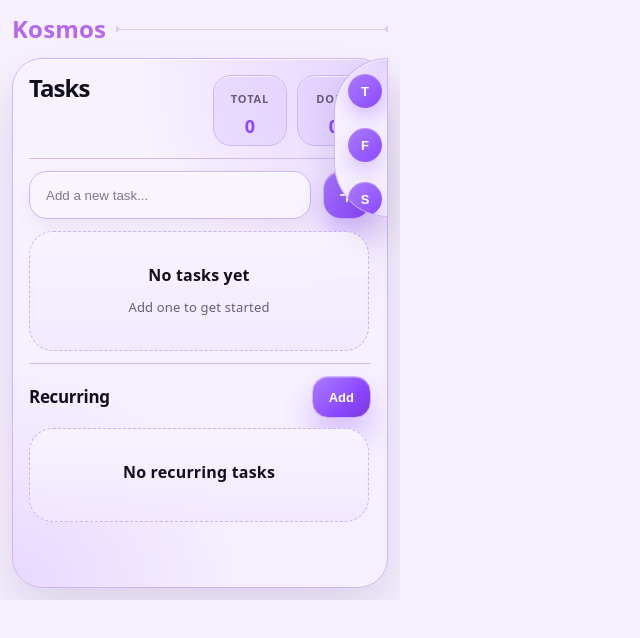
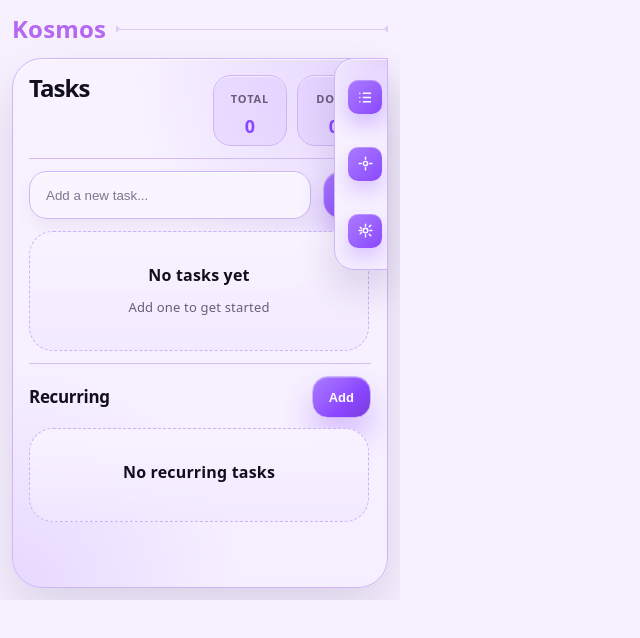
Before and after one commit to HisMonDon/Kosmos, a React (Vite) app: page / in a window 1280 px wide. Shown: the top 638 px of the page, without its empty margins (0-640 px from the left). Built offline with nearby package versions, Linux system fonts and the light colour scheme.

Commit message:
refactored sizebar

```diff
--- a/src/widgets/sidebar.css
+++ b/src/widgets/sidebar.css
@@ -11,11 +11,11 @@
 
 .sidebar-tube {
     width: 54px;
-    height: 30%;
+    height: 40%;
     min-height: 0;
     padding: 10px 8px;
     border: 1px solid color-mix(in srgb, var(--accent) 18%, var(--border));
-    border-radius: 999px 0 0 999px;
+    border-radius: 20px 0 0 20px;
     background:
         radial-gradient(circle at top right, color-mix(in srgb, var(--accent) 18%, transparent), transparent 42%),
         linear-gradient(180deg, color-mix(in srgb, var(--bg) 92%, white), color-mix(in srgb, var(--bg) 82%, var(--code-bg)));
@@ -43,7 +43,7 @@
     width: 100%;
     min-height: 44px;
     border: 0;
-    border-radius: 999px;
+    border-radius: 14px;
     background: transparent;
     color: var(--text-h);
     display: flex;
@@ -71,7 +71,7 @@
 .sidebar-icon {
     width: 34px;
     height: 34px;
-    border-radius: 999px;
+    border-radius: 10px;
     flex: 0 0 auto;
     display: inline-flex;
     align-items: center;
@@ -85,6 +85,16 @@
         inset 0 1px 0 rgba(255, 255, 255, 0.26);
     transform: translateX(1px);
     transition: transform 220ms ease;
+}
+
+.sidebar-icon svg {
+    width: 17px;
+    height: 17px;
+    stroke: currentColor;
+    stroke-width: 2;
+    stroke-linecap: round;
+    stroke-linejoin: round;
+    fill: none;
 }
 
 .sidebar-shell:hover .sidebar-icon {
--- a/src/widgets/sidebar.tsx
+++ b/src/widgets/sidebar.tsx
@@ -1,9 +1,50 @@
 import './sidebar.css'
 
 const items = [
-    { id: 'tasks', icon: 'T', label: 'Tasks' },
-    { id: 'focus', icon: 'F', label: 'Focus' },
-    { id: 'settings', icon: 'S', label: 'Settings' },
+    {
+        id: 'tasks',
+        label: 'Tasks',
+        icon: (
+            <svg viewBox="0 0 24 24" aria-hidden="true">
+                <path d="M9 6h10" />
+                <path d="M9 12h10" />
+                <path d="M9 18h10" />
+                <path d="M4 6h.01" />
+                <path d="M4 12h.01" />
+                <path d="M4 18h.01" />
+            </svg>
+        ),
+    },
+    {
+        id: 'focus',
+        label: 'Focus',
+        icon: (
+            <svg viewBox="0 0 24 24" aria-hidden="true">
+                <circle cx="12" cy="12" r="3" />
+                <path d="M12 3v3" />
+                <path d="M12 18v3" />
+                <path d="M3 12h3" />
+                <path d="M18 12h3" />
+            </svg>
+        ),
+    },
+    {
+        id: 'settings',
+        label: 'Settings',
+        icon: (
+            <svg viewBox="0 0 24 24" aria-hidden="true">
+                <path d="M12 3v3" />
+                <path d="M12 18v3" />
+                <path d="M4.5 7.5l2.2 2.2" />
+                <path d="M17.3 17.3l2.2 2.2" />
+                <path d="M3 12h3" />
+                <path d="M18 12h3" />
+                <path d="M4.5 16.5l2.2-2.2" />
+                <path d="M17.3 6.7l2.2-2.2" />
+                <circle cx="12" cy="12" r="3.2" />
+            </svg>
+        ),
+    },
 ]
 
 export default function Sidebar() {
```
